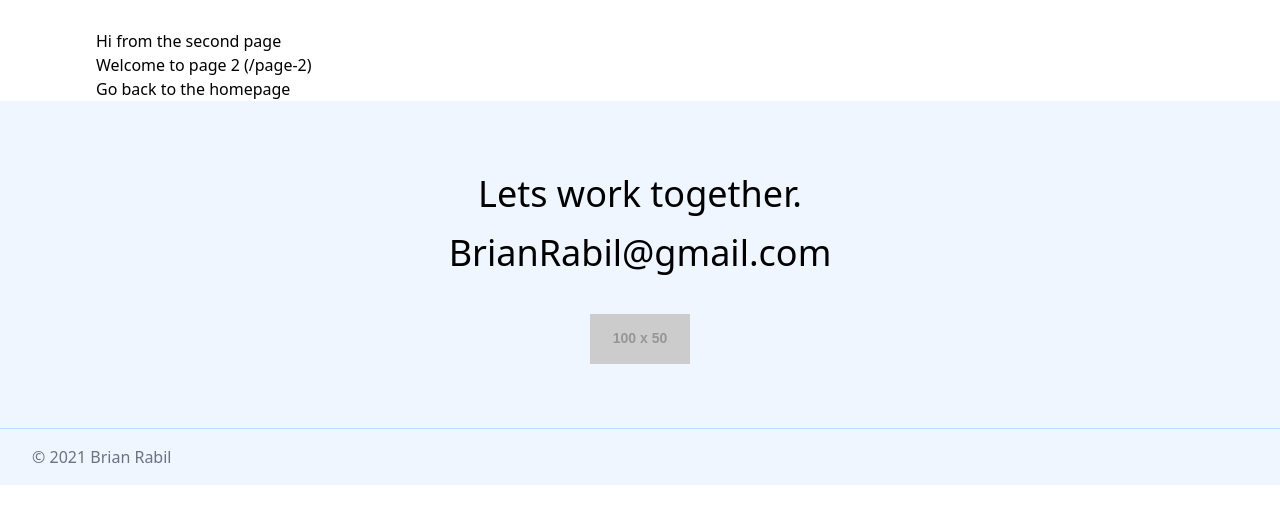
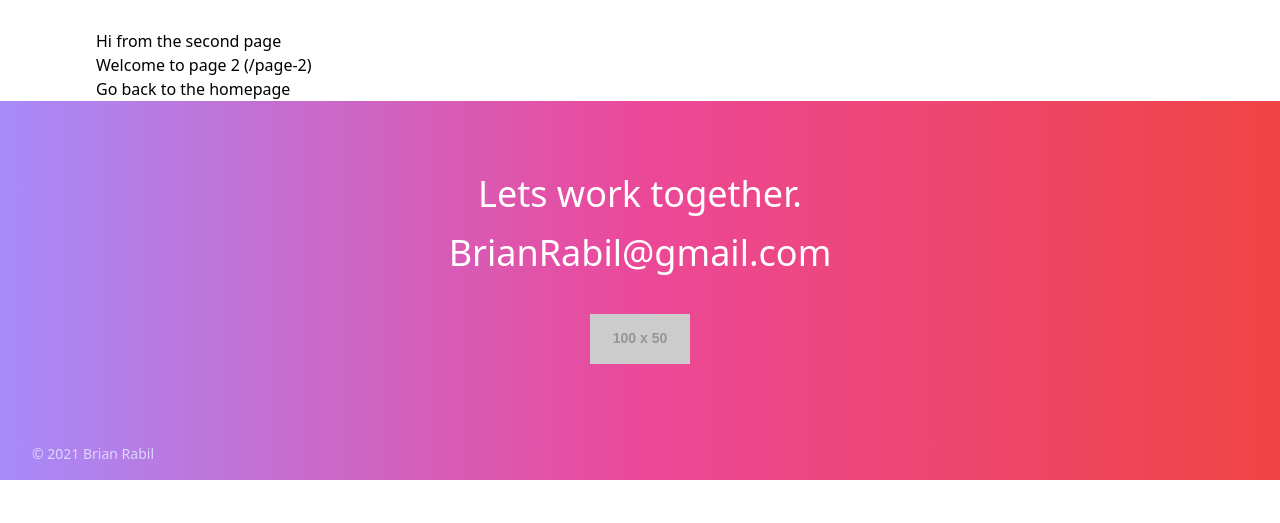
Before and after one commit to brianrabil/brianrabil, a Gatsby site: page /page-2 in a window 1280 px wide. Shown: the part 67-590 px from the top of the page. Built offline with nearby package versions, Linux system fonts and the light colour scheme; Gatsby itself is replaced by a stand-in of ours; placeholder pictures from the web are drawn by us.

Commit message:
Copy, colors

```diff
--- a/src/components/footer.tsx
+++ b/src/components/footer.tsx
@@ -1,15 +1,15 @@
 import * as React from 'react'
 
 export default () => (
-    <footer className={`flex flex-col bg-blue-50`}>
-        <div className={`border-b border-blue-200 flex flex-col items-center py-16`}>
-            <div className={`text-center text-4xl flex flex-col leading-relaxed mb-8`}>
+    <footer className={`flex flex-col bg-gradient-to-r from-purple-400 via-pink-500 to-red-500`}>
+        <div className={`flex flex-col items-center py-16`}>
+            <div className={`text-center text-4xl flex flex-col leading-relaxed mb-8 text-white`}>
                 <span>Lets work together.</span>
                 <span>BrianRabil@gmail.com</span>
             </div>
             <img src={`http://placehold.it/100x50`} />
         </div>
-        <div className={`py-4 px-4 sm:px-6 lg:px-8 text-gray-500`}>
+        <div className={`text-sm py-4 px-4 sm:px-6 lg:px-8 text-purple-200`}>
             © {new Date().getFullYear()} <a href="https://www.brianrabil.com">Brian Rabil</a>
         </div>
 
--- a/src/components/jumbotron.tsx
+++ b/src/components/jumbotron.tsx
@@ -4,7 +4,7 @@ export default () => {
     return (
         <div className="py-24">
             <div className={`max-w-2xl`}>
-                <h4 className={`text-lg font-medium mb-3 text-blue-600 dark:text-blue-300`}>Hello! 👋</h4>
+                <h4 className={`text-lg font-medium mb-3 text-red-500 dark:text-red-300`}>Hello! 👋</h4>
                 <h2 className={`text-2xl text-black dark:text-white leading-tight`}>
                     <p className={`mb-4`}>
                         I'm a UI/UX designer and developer based in the Washington DC area. Ever since a young age, I've been interested in the power of good design for creating impactful and meaningful experiences for users. My style is clean, functional, intuitive, corporate design. Over the course of my career, I've designed/developed solutions for the CIA, Department of Defense, the Marines, Foxconn, SAIC, several banks and hospitals, and entrepreneurs just starting out.
```
